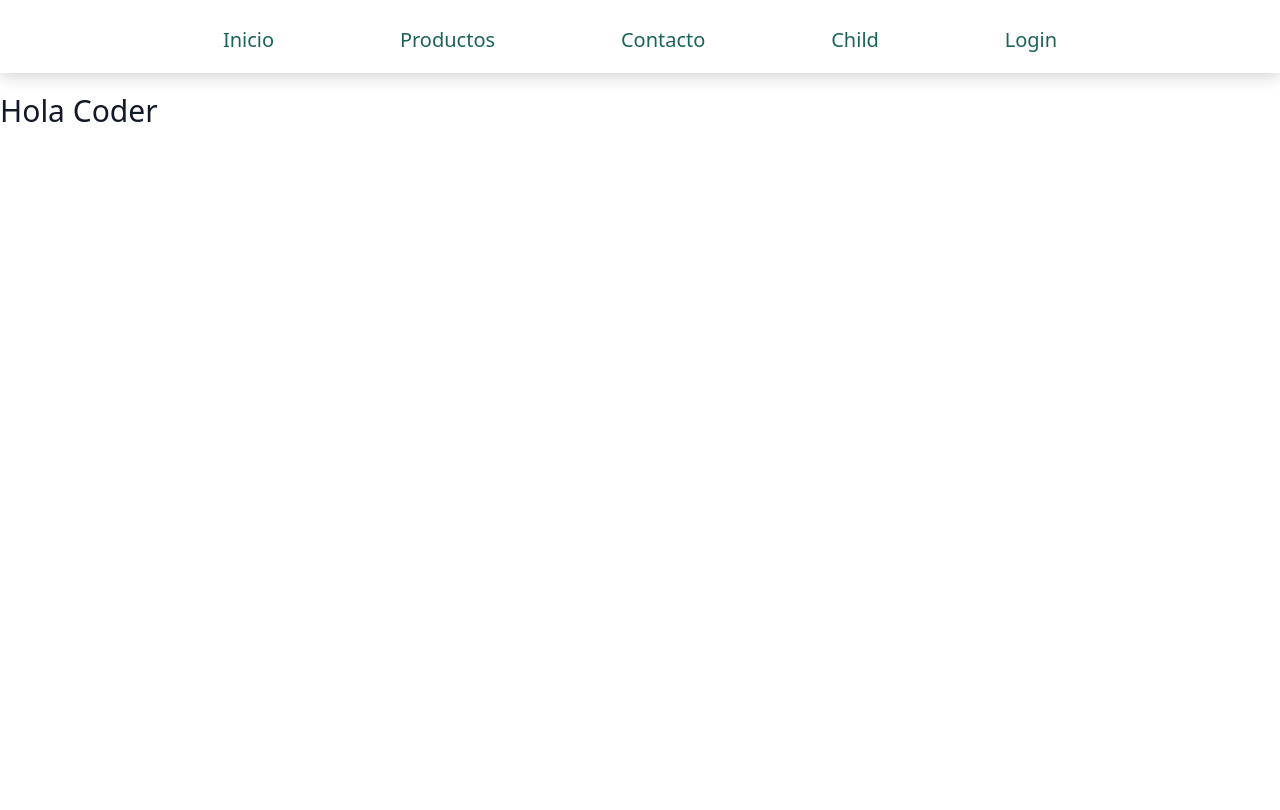
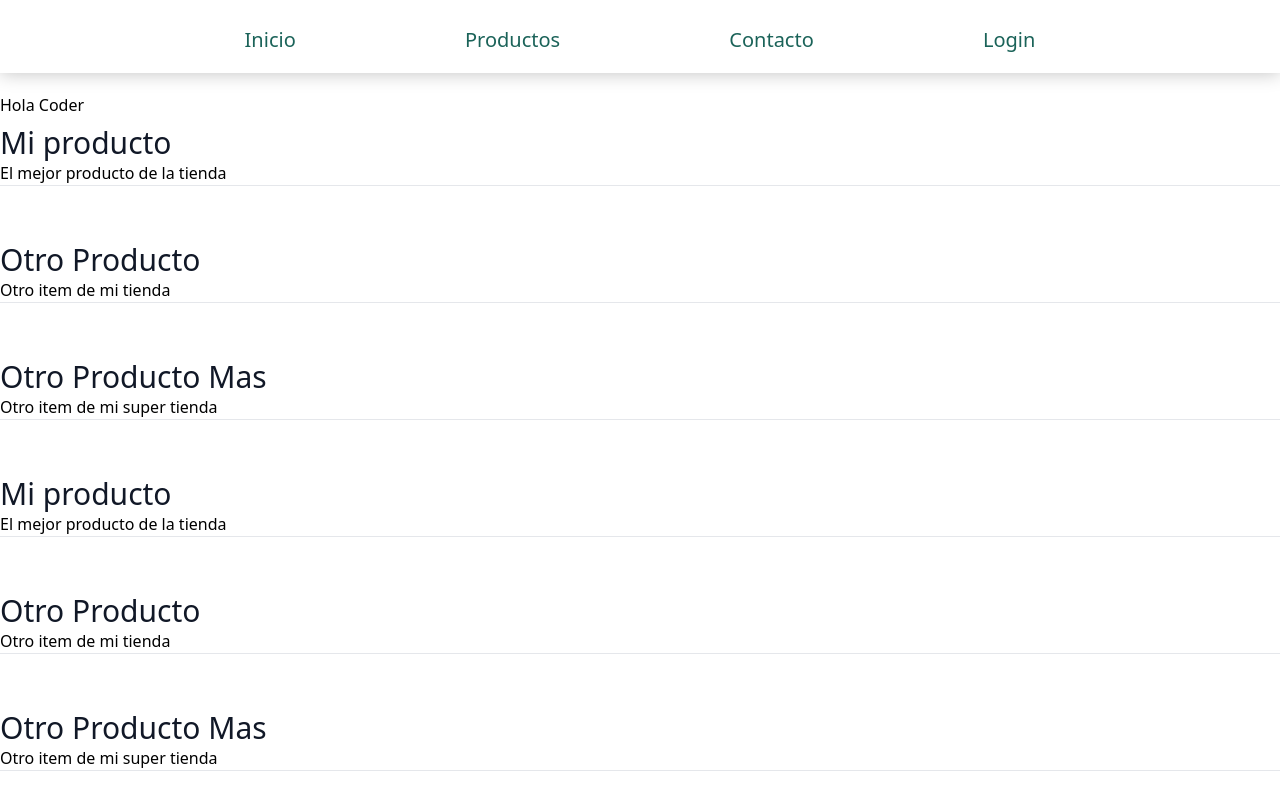
Before and after one commit to SSantiago90/ReactJS-37070, a React (Create React App) app: page / in a window 1280 px wide. Shown: the top 810 px of the page. Built offline with nearby package versions, Linux system fonts and the light colour scheme.

Commit message:
promises & itemlist setup

```diff
--- /dev/null
+++ b/src/components/Item.jsx
@@ -0,0 +1,7 @@
+export default function Item(props) {
+  return (
+    <div /* necesitamos asignar una prop "key"  */>
+     {/* Mostramos los datos que recibimos por props */}
+     </div>
+  )
+}
--- a/src/components/ItemListContainer/ItemListContainer.jsx
+++ b/src/components/ItemListContainer/ItemListContainer.jsx
@@ -1,11 +1,66 @@
 import React from "react";
 
+const arrayData = [
+  {
+     id: "1",
+     name: "Mi producto",
+     description: "El mejor producto de la tienda",
+     stock: 9,
+   },
+  {
+     id: "2",
+     name: "Otro Producto",
+     description: "Otro item de mi tienda",
+     stock: 5,
+   },
+   {
+    id: "3",
+    name: "Otro Producto Mas",
+    description: "Otro item de mi super tienda",
+    stock: 5,
+  },
+  {
+    id: "4",
+    name: "Mi producto",
+    description: "El mejor producto de la tienda",
+    stock: 9,
+  },
+ {
+    id: "5",
+    name: "Otro Producto",
+    description: "Otro item de mi tienda",
+    stock: 5,
+  },
+  {
+   id: "6",
+   name: "Otro Producto Mas",
+   description: "Otro item de mi super tienda",
+   stock: 5,
+ }
+]
+
 function ItemListContainer(props) {
+  // Una promise que me "resuelva" o devuelva los items
+  // una llamada a la promise (o la "API") y guardar la respuesta en el Estado
+
+  // este llamado a la Promise tiene que estar dentro de un useEffect();
+  /* apiCall().then( respuesta => setState(respuesta)) */
+
   return (
     <div className="container mx-auto mt-5">
-      <h1 className="text-3xl text-gray-900 mt-2 font-medium title-font">
         {props.greeting}
-      </h1>
+        {/* Esto deberia ser tarea del <ItemList/> */}
+        { arrayData.map( item =>{
+            return (
+              /*  <Item item={item}> */
+                <div key={item.id}>
+                  <h3 className="text-3xl text-gray-900 mt-2 font-medium title-font">{item.name}</h3>
+                  <p>{item.description}</p>
+                  <hr/><br/><br/>
+                </div>
+            )
+          })
+        }
     </div>
   );
 }
--- /dev/null
+++ b/src/components/ItemListContainer/itemlistcontainer.module.css
@@ -0,0 +1,6 @@
+
+/* navbar.module.css */
+.redLink{
+    font-weight: bold;
+    color: red;
+}
--- a/src/components/NavBar/NavBar.jsx
+++ b/src/components/NavBar/NavBar.jsx
@@ -3,15 +3,17 @@ import NavLink from "../NavLink/NavLink";
 import NavLinkChild from "../NavLink/NavLinkChild";
 import NavLinkClass from "../NavLink/NavLinkClass";
 
+const categorias = ["Inicio", "Productos", "Contacto", "Login"];
+
 export default function NavBar() {
   return (
     <nav className={styles.navMain}>
       <ul className={styles.navList}>
-        <NavLink title="Inicio" />
-        <NavLink title="Productos" />
-        <NavLink title="Contacto" />
-        <NavLinkChild>Child</NavLinkChild>
-        <NavLinkClass title="Login" />
+        {
+          categorias.map( (cat, index) => {
+            return <NavLink key={index} title={cat} />
+          })
+        }
       </ul>
     </nav>
   );
--- /dev/null
+++ b/src/promises/02B_Promises_withFuction.js
@@ -0,0 +1,22 @@
+function APIcall(){
+    return new Promise((resolve) => {
+      const data = {
+        id: "1",
+        name: "Mi producto",
+        description: "El mejor producto de ka tienda",
+        stock: 9,
+      };
+      setTimeout(() => resolve(data), 1500);
+    })
+  };
+
+
+  const APIrequest = APIcall();
+
+  console.log("App iniciada.");
+
+  APIrequest.then(function (response) {
+    console.log(`Respuesta: ${response.name}`);
+  });
+
+  console.log("App finalizada.");
--- a/src/promises/03_Promises_catch.js
+++ b/src/promises/03_Promises_catch.js
@@ -4,7 +4,7 @@ function randomError() {
 }
 
 let APIcall = new Promise((resolve, reject) => {
-  const data =  { id: "1", name: "Mi producto", description: "El mejor producto de ka tienda", stock: 9 }
+  const data =  { id: "1", name: "Mi producto", description: "El mejor producto de la tienda", stock: 9 }
 
   if (randomError() === false) {
     console.log("resolviendo...");
--- a/src/promises/04_AsyncAwait.js
+++ b/src/promises/04_AsyncAwait.js
@@ -17,6 +17,7 @@ console.log("App iniciada!");
 
 async function main() {
   let resAPI = await APIcall();
+  // APIcall.then( (repuesta) => resAPI = respuesta));
   console.log(`Respuesta: ${resAPI}`);
 }
 
```
Also changed, not shown: 1 other file (tests, documents, lock files or other folders).
